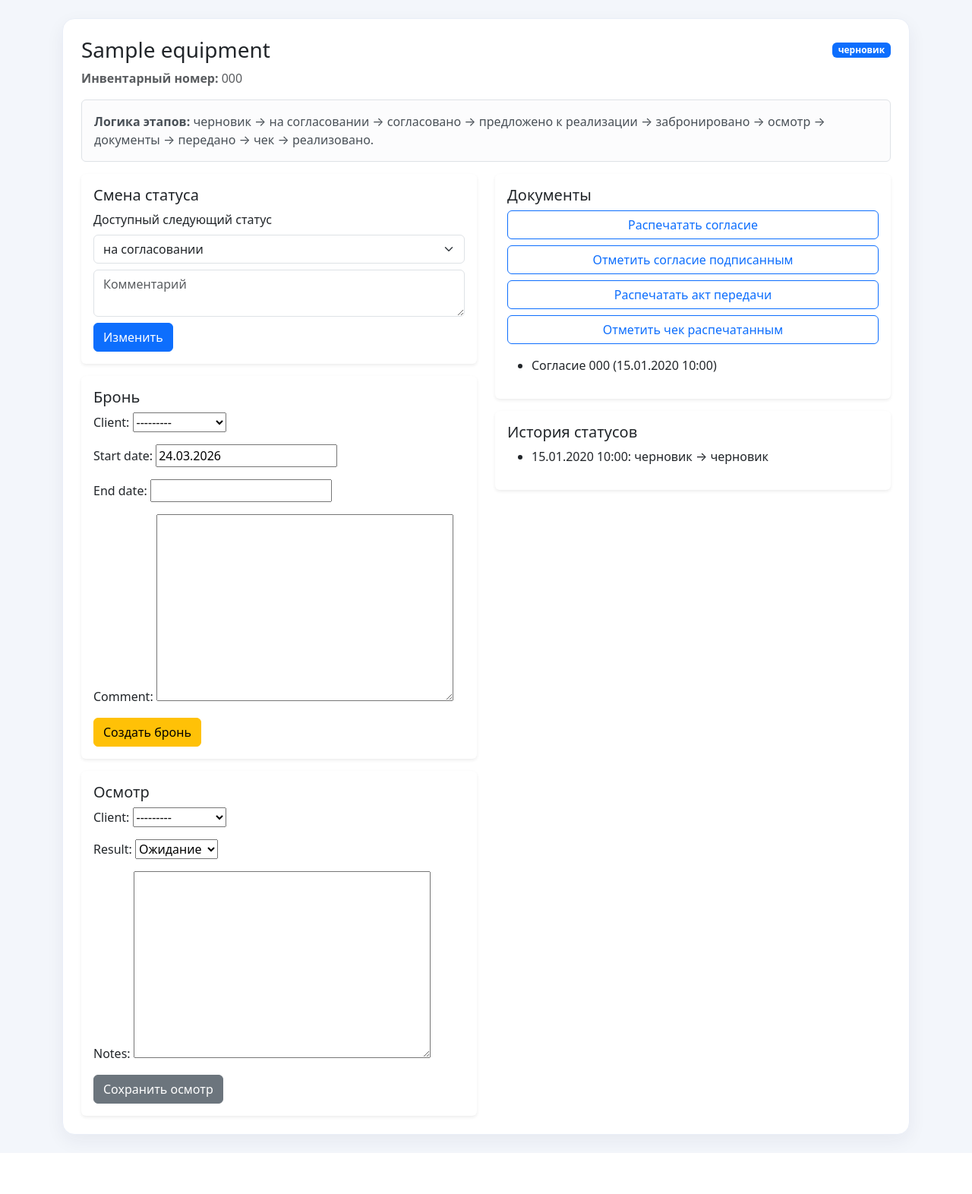
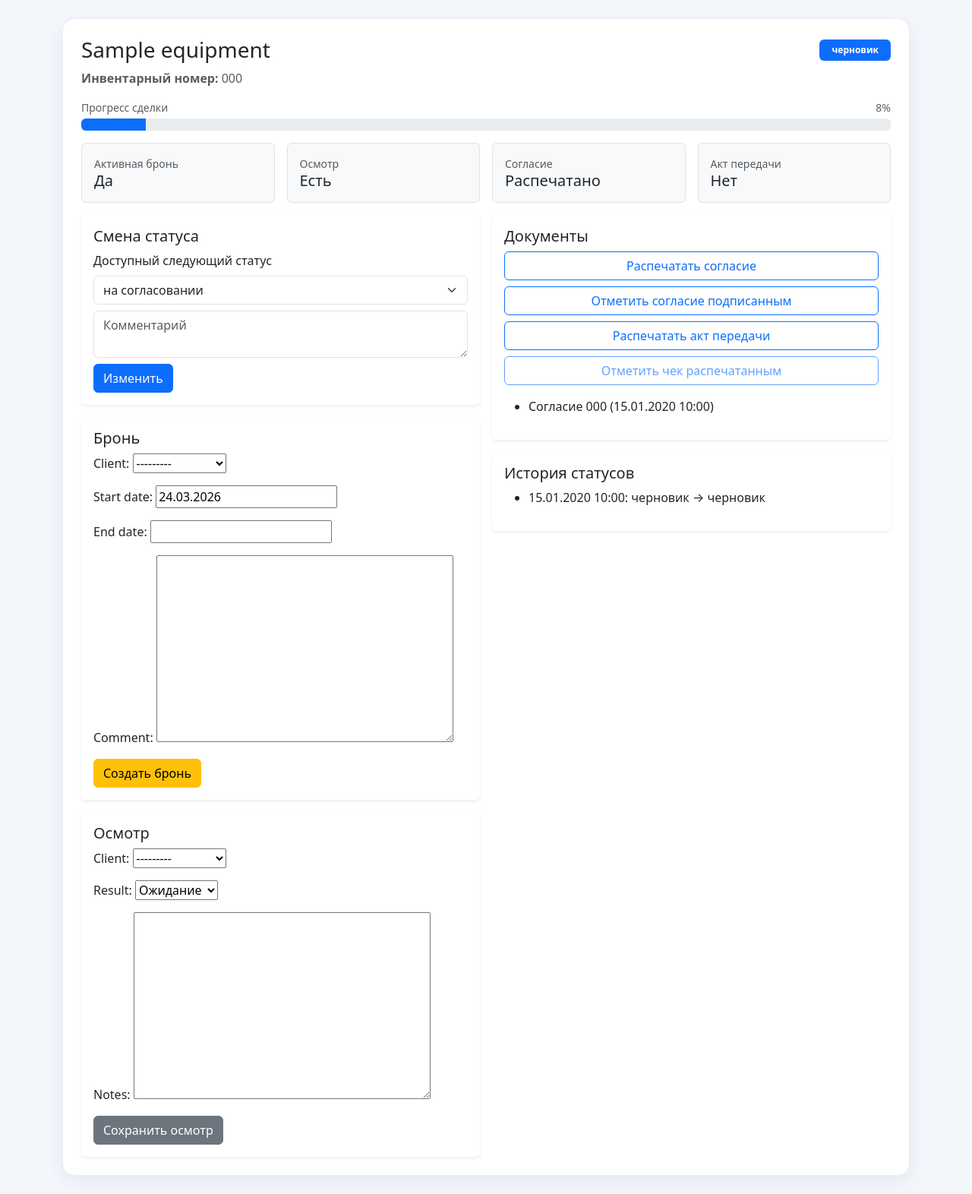
Before and after one commit to dimasm9/pc2, a Django app: page /equipment/1/ in a window 1280 px wide. Shown: the part 73-1645 px from the top of the page at 76% size. Before the commit the page ends 1591 px from the top, so only its background shows below. Run offline with Django 5.2, Linux system fonts and the light colour scheme; a user stored in the database is signed in; data comes from the database, SQL or seed files in the repository; tables that the repository leaves empty hold one stand-in row (values such as "Sample post").

Commit message:
Refine workflow logic and modernize equipment detail usability

```diff
--- a/inventory/views.py
+++ b/inventory/views.py
@@ -1,6 +1,7 @@
 from django.contrib import messages
 from django.contrib.auth.decorators import login_required
 from django.core.exceptions import ValidationError
+from django.db import transaction
 from django.db.models import Count, Exists, OuterRef
 from django.shortcuts import get_object_or_404, redirect, render
 from django.utils import timezone
@@ -16,6 +17,12 @@ from .services import (
     get_allowed_transition_codes,
     mark_document_signed,
 )
+
+STATUS_FLOW = [
+    'draft', 'approval', 'approved', 'offered', 'reserved', 'inspected',
+    'consent_printed', 'consent_signed', 'transfer_act_printed', 'transferred',
+    'receipt_printed', 'sold',
+]
 
 
 @login_required
@@ -125,27 +132,38 @@ def equipment_detail(request, pk):
                 else:
                     messages.error(request, form.errors.as_text())
             elif action == 'print_consent':
-                client = item.reservations.filter(status='active').first().client
-                generate_document(item, client, 'consent', ctx)
-                change_equipment_status(item, 'consent_printed', ctx)
+                with transaction.atomic():
+                    change_equipment_status(item, 'consent_printed', ctx)
+                    client = item.reservations.filter(status='active').first().client
+                    generate_document(item, client, 'consent', ctx)
+                messages.success(request, 'Согласие распечатано.')
             elif action == 'sign_consent':
                 doc = item.documents.filter(document_type__code='consent').order_by('-created_at').first()
                 mark_document_signed(doc, ctx)
                 change_equipment_status(item, 'consent_signed', ctx)
+                messages.success(request, 'Согласие отмечено подписанным.')
             elif action == 'print_transfer':
-                client = item.reservations.filter(status='active').first().client
-                generate_document(item, client, 'transfer_act', ctx)
-                change_equipment_status(item, 'transfer_act_printed', ctx)
+                with transaction.atomic():
+                    change_equipment_status(item, 'transfer_act_printed', ctx)
+                    client = item.reservations.filter(status='active').first().client
+                    generate_document(item, client, 'transfer_act', ctx)
+                messages.success(request, 'Акт передачи распечатан.')
             elif action == 'mark_receipt':
-                client = item.reservations.filter(status='active').first().client
-                generate_document(item, client, 'receipt', ctx)
-                change_equipment_status(item, 'receipt_printed', ctx)
+                with transaction.atomic():
+                    change_equipment_status(item, 'receipt_printed', ctx)
+                    client = item.reservations.filter(status='active').first().client
+                    generate_document(item, client, 'receipt', ctx)
+                messages.success(request, 'Чек отмечен как распечатанный.')
         except (ValidationError, AttributeError) as exc:
             messages.error(request, str(exc))
         return redirect('equipment_detail', pk=pk)
 
     allowed_codes = get_allowed_transition_codes(item.status.code)
     has_active_reservation = item.reservations.filter(status='active').exists()
+    has_inspection = item.inspections.exists()
+    has_consent = item.documents.filter(document_type__code='consent', is_printed=True).exists()
+    has_transfer = item.documents.filter(document_type__code='transfer_act', is_printed=True).exists()
+
     status_options = []
     for status in EquipmentStatus.objects.filter(code__in=allowed_codes).order_by('name'):
         disabled_reason = ''
@@ -153,12 +171,20 @@ def equipment_detail(request, pk):
             disabled_reason = 'Сначала создайте активную бронь'
         status_options.append({'code': status.code, 'name': status.name, 'disabled_reason': disabled_reason})
 
+    progress = 0
+    if item.status.code in STATUS_FLOW:
+        progress = int((STATUS_FLOW.index(item.status.code) + 1) / len(STATUS_FLOW) * 100)
+
     return render(request, 'inventory/equipment_detail.html', {
         'item': item,
         'status_options': status_options,
         'reservation_form': ReservationForm(initial={'start_date': timezone.localdate()}),
         'inspection_form': InspectionForm(),
         'has_active_reservation': has_active_reservation,
+        'has_inspection': has_inspection,
+        'has_consent': has_consent,
+        'has_transfer': has_transfer,
+        'progress': progress,
     })
 
 
--- a/templates/inventory/equipment_detail.html
+++ b/templates/inventory/equipment_detail.html
@@ -1,18 +1,26 @@
 {% extends 'inventory/base.html' %}
 {% block content %}
-<div class="d-flex justify-content-between align-items-center">
+<div class="d-flex justify-content-between align-items-center mb-2">
   <h1 class="h3 mb-0">{{ item.name }}</h1>
-  <span class="badge text-bg-primary">{{ item.status.name }}</span>
+  <span class="badge text-bg-primary px-3 py-2">{{ item.status.name }}</span>
 </div>
-<p class="text-muted mt-2"><b>Инвентарный номер:</b> {{ item.inventory_number }}</p>
+<p class="text-muted"><b>Инвентарный номер:</b> {{ item.inventory_number }}</p>
 
-<div class="alert alert-light border">
-  <b>Логика этапов:</b> черновик → на согласовании → согласовано → предложено к реализации → забронировано → осмотр → документы → передано → чек → реализовано.
+<div class="mb-3">
+  <div class="d-flex justify-content-between small text-muted mb-1"><span>Прогресс сделки</span><span>{{ progress }}%</span></div>
+  <div class="progress" role="progressbar"><div class="progress-bar" style="width: {{ progress }}%"></div></div>
 </div>
 
-<div class="row">
+<div class="row g-3 mb-3">
+  <div class="col-md-3"><div class="p-3 border rounded bg-light h-100"><div class="small text-muted">Активная бронь</div><div class="h5 mb-0">{% if has_active_reservation %}Да{% else %}Нет{% endif %}</div></div></div>
+  <div class="col-md-3"><div class="p-3 border rounded bg-light h-100"><div class="small text-muted">Осмотр</div><div class="h5 mb-0">{% if has_inspection %}Есть{% else %}Нет{% endif %}</div></div></div>
+  <div class="col-md-3"><div class="p-3 border rounded bg-light h-100"><div class="small text-muted">Согласие</div><div class="h5 mb-0">{% if has_consent %}Распечатано{% else %}Нет{% endif %}</div></div></div>
+  <div class="col-md-3"><div class="p-3 border rounded bg-light h-100"><div class="small text-muted">Акт передачи</div><div class="h5 mb-0">{% if has_transfer %}Распечатан{% else %}Нет{% endif %}</div></div></div>
+</div>
+
+<div class="row g-3">
   <div class="col-md-6">
-<div class="card border-0 shadow-sm mb-3"><div class="card-body">
+    <div class="card border-0 shadow-sm"><div class="card-body">
       <h5>Смена статуса</h5>
       <form method="post">{% csrf_token %}
         <input type="hidden" name="action" value="change_status">
@@ -24,39 +32,38 @@
         </select>
         <textarea name="comment" class="form-control mt-2" placeholder="Комментарий"></textarea>
         <button class="btn btn-primary mt-2" {% if not status_options %}disabled{% endif %}>Изменить</button>
-  {% if not status_options %}<div class="text-muted small mt-2">Для текущего статуса переходов больше нет.</div>{% endif %}
       </form>
     </div></div>
 
-<div class="card border-0 shadow-sm mb-3"><div class="card-body">
+    <div class="card border-0 shadow-sm mt-3"><div class="card-body">
       <h5>Бронь</h5>
       <form method="post">{% csrf_token %}<input type="hidden" name="action" value="reserve">{{ reservation_form.as_p }}<button class="btn btn-warning">Создать бронь</button></form>
       {% if item.status.code == 'offered' and has_active_reservation %}
       <form method="post" class="mt-2">{% csrf_token %}<input type="hidden" name="action" value="to_reserved"><button class="btn btn-success w-100">Перевести в «забронировано»</button></form>
       {% elif item.status.code == 'offered' %}
-<div class="alert alert-warning mt-2 mb-0">Чтобы перейти из «предложено к реализации» в «забронировано», сначала создайте активную бронь.</div>
+      <div class="alert alert-warning mt-2 mb-0">Чтобы перейти в «забронировано», сначала создайте активную бронь.</div>
       {% endif %}
     </div></div>
 
-<div class="card border-0 shadow-sm"><div class="card-body">
+    <div class="card border-0 shadow-sm mt-3"><div class="card-body">
       <h5>Осмотр</h5>
       <form method="post">{% csrf_token %}<input type="hidden" name="action" value="inspect">{{ inspection_form.as_p }}<button class="btn btn-secondary">Сохранить осмотр</button></form>
     </div></div>
   </div>
 
   <div class="col-md-6">
-<div class="card border-0 shadow-sm mb-3"><div class="card-body">
+    <div class="card border-0 shadow-sm"><div class="card-body">
       <h5>Документы</h5>
       <form method="post" class="d-grid gap-2">{% csrf_token %}
-<button name="action" value="print_consent" class="btn btn-outline-primary">Распечатать согласие</button>
-<button name="action" value="sign_consent" class="btn btn-outline-primary">Отметить согласие подписанным</button>
-<button name="action" value="print_transfer" class="btn btn-outline-primary">Распечатать акт передачи</button>
-<button name="action" value="mark_receipt" class="btn btn-outline-primary">Отметить чек распечатанным</button>
+        <button name="action" value="print_consent" class="btn btn-outline-primary" {% if not has_inspection %}disabled{% endif %}>Распечатать согласие</button>
+        <button name="action" value="sign_consent" class="btn btn-outline-primary" {% if not has_consent %}disabled{% endif %}>Отметить согласие подписанным</button>
+        <button name="action" value="print_transfer" class="btn btn-outline-primary" {% if not has_consent %}disabled{% endif %}>Распечатать акт передачи</button>
+        <button name="action" value="mark_receipt" class="btn btn-outline-primary" {% if not has_transfer %}disabled{% endif %}>Отметить чек распечатанным</button>
       </form>
       <ul class="mt-3">{% for d in item.documents.all %}<li>{{ d.document_type.name }} {{ d.document_number }} ({{ d.created_at|date:"d.m.Y H:i" }})</li>{% endfor %}</ul>
     </div></div>
 
-<div class="card border-0 shadow-sm"><div class="card-body">
+    <div class="card border-0 shadow-sm mt-3"><div class="card-body">
       <h5>История статусов</h5>
       <ul>{% for h in item.status_history.all %}<li>{{ h.changed_at|date:"d.m.Y H:i" }}: {{ h.old_status.name }} → {{ h.new_status.name }}</li>{% endfor %}</ul>
     </div></div>
```
Lines whose indentation alone changed are shown as unchanged.
